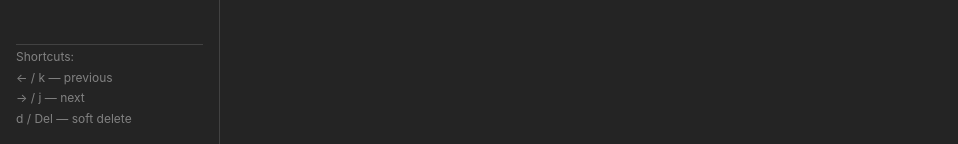
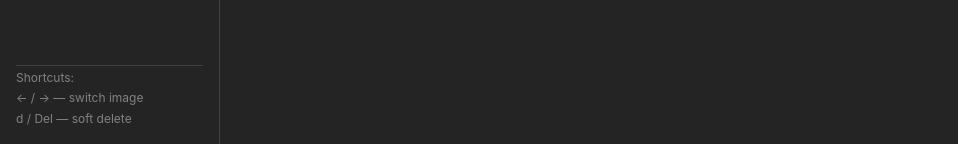
Before and after one commit to NiallEccles/foco, a React (Vite) app: page / in a window 1280 px wide. Shown: the part 656-800 px from the top of the page, without its empty margins (0-958 px from the left). Built offline with nearby package versions, Linux system fonts and the light colour scheme.

Commit message:
Change shortcuts depending on orientation

```diff
--- a/src/renderer/components/layout/Sidebar.tsx
+++ b/src/renderer/components/layout/Sidebar.tsx
@@ -1,8 +1,10 @@
 import { Stack, Button, Text, Badge, Divider, Group } from '@mantine/core'
 import { useWorkspaceStore } from '../../stores/workspaceStore'
+import { useSettingsStore } from '../../stores/settingsStore'
 
 export function Sidebar() {
   const { folderPath, images, deletedImages, openFolder, viewMode, enterDeletedView, exitDeletedView } = useWorkspaceStore()
+  const { filmStripOrientation } = useSettingsStore();
 
   const folderName = folderPath ? folderPath.split('/').pop() || folderPath : null
 
@@ -70,15 +72,15 @@ export function Sidebar() {
         </Text>
         {viewMode === 'deleted' ? (
           <>
-            <Text size="xs" c="dimmed">← / k — previous</Text>
-            <Text size="xs" c="dimmed">→ / j — next</Text>
+            {["left", "right"].includes(filmStripOrientation) && <Text size="xs" c="dimmed">↑ / ↓ — switch image</Text>}
+            {["bottom"].includes(filmStripOrientation) && <Text size="xs" c="dimmed">← / → — switch image</Text>}
             <Text size="xs" c="dimmed">r — restore</Text>
             <Text size="xs" c="dimmed">Esc — back to browse</Text>
           </>
         ) : (
           <>
-            <Text size="xs" c="dimmed">← / k — previous</Text>
-            <Text size="xs" c="dimmed">→ / j — next</Text>
+            {["left", "right"].includes(filmStripOrientation) && <Text size="xs" c="dimmed">↑ / ↓ — switch image</Text>}
+            {["bottom"].includes(filmStripOrientation) && <Text size="xs" c="dimmed">← / → — switch image</Text>}
             <Text size="xs" c="dimmed">d / Del — soft delete</Text>
           </>
         )}
```
